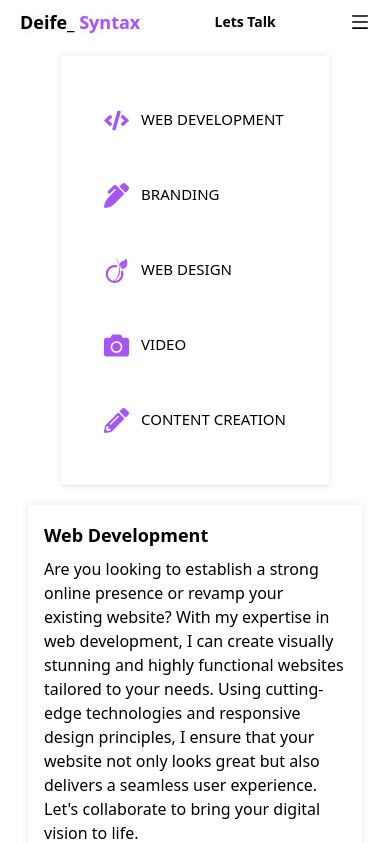
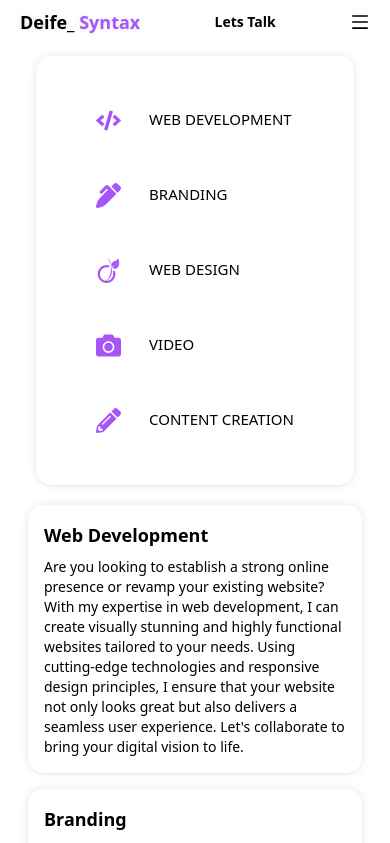
Before and after one commit to Ade1fe/my-react-portfolio, a React (Create React App) app: page /service in a window 390 px wide. Shown: the top 843 px of the page. Built offline with nearby package versions, Linux system fonts and the light colour scheme.

Commit message:
added font size

```diff
--- a/src/components/BlogBox.jsx
+++ b/src/components/BlogBox.jsx
@@ -3,7 +3,7 @@ import { Link } from 'react-router-dom';
 
 const BlogBox = ({ imageSrc, blogType, blogTitle }) => {
   return (
-    <div className="sm:w-1/2 order-1 my-3 sm:my-0 md:w-1/3 rounded-lg  p-4 shadow-md">
+    <div className="sm:w-1/2 order-1 my-3 sm:my-0 md:w-1/3 rounded-lg  p-4" style={{  boxShadow: 'rgba(17, 17, 26, 0.05)  0px 1px 0px, rgba(17, 17, 26, 0.1) 0px 0px 8px',}}>
       <Link to="/notfound" className="block">
         <div className="h-56 rounded-tr-lg overflow-hidden rounded-tl-lg ">
           <img src={imageSrc} className="w-full h-full object-cover" alt="" />
--- a/src/components/Intro.jsx
+++ b/src/components/Intro.jsx
@@ -71,7 +71,7 @@ const Intro = () => {
 
 <div className="w-full md:w-[30%] my-2 md:my-0 rounded-[20px] px-4 pt-1 sm:pt-1 order-2" style={{ boxShadow: 'rgba(17, 17, 26, 0.05) 0px 1px 0px, rgba(17, 17, 26, 0.1) 0px 0px 8px' }}>
 <Link to="/letUsTalk">
-   <div>
+   <div className=''>
       <SocialMediaSection
         tiktokText="Tiktok"
         globeText="Globe"
--- a/src/components/ServiceComponentPage.jsx
+++ b/src/components/ServiceComponentPage.jsx
@@ -5,7 +5,7 @@ import ServiceInfoComponent from './ServiceInfoComponent'
 const ServiceComponentPage = () => {
   return (
     <div className='block md:flex gap-7 px-7 mt-3'  >
-        <div className="w-[80%] mx-auto md:w-[25%]">
+        <div className="w-[95%] mx-auto md:w-[25%]">
         <ServiceContainerOne />
         </div>
         <div className="w-full md:w-[70%]">
--- a/src/components/ServiceContainerOne.jsx
+++ b/src/components/ServiceContainerOne.jsx
@@ -5,7 +5,7 @@ const ServiceContainerOne = () => {
   const ServiceElement = ({ icon, name }) => {
     const IconComponent = icon;
     return (
-      <div className="my-[50px] flex gap-3 px-1">
+      <div className="my-[50px]  flex gap-7 px-1">
         <div className='text-purple-500'>
           <IconComponent size={25}/>
         </div>
@@ -15,7 +15,7 @@ const ServiceContainerOne = () => {
   };
 
   return (
-  <div className="w-full mx-auto" style={{  boxShadow: 'rgba(17, 17, 26, 0.05)  0px 1px 0px, rgba(17, 17, 26, 0.1) 0px 0px 8px',}}>
+  <div className="w-full rounded-[15px] mx-auto" style={{  boxShadow: 'rgba(17, 17, 26, 0.05)  0px 1px 0px, rgba(17, 17, 26, 0.1) 0px 0px 8px',}}>
       <div className=' border-2 mx-auto w-fit px-1 md:px-3  border-white'>
       <ServiceElement icon={FaCode} name="Web Development" />
       <ServiceElement icon={FaPenAlt} name="Branding" />
--- a/src/components/ServiceFinalPage.jsx
+++ b/src/components/ServiceFinalPage.jsx
@@ -31,7 +31,8 @@ const ServiceFinalPage = () => {
 
 
 
-<Link to='/letUsTalk' className="w-[90%] rounded-[20px] my-3 md:my-0 pt-3 md:pt-0 mx-auto md:w-1/3 px-4"style={{ boxShadow: 'rgba(17, 17, 26, 0.05) 0px 1px 0px, rgba(17, 17, 26, 0.1) 0px 0px 8px' }}>
+<div className="w-[90%] rounded-[20px] my-3 md:my-0 pt-3 md:pt-0 mx-auto md:w-1/3 px-4"style={{ boxShadow: 'rgba(17, 17, 26, 0.05) 0px 1px 0px, rgba(17, 17, 26, 0.1) 0px 0px 8px' }}>
+<Link to='/letUsTalk' >
                 <div >
                 <SocialMediaSection
             tiktokText="Tiktok"
@@ -44,6 +45,7 @@ const ServiceFinalPage = () => {
                 </div>
 
                 </Link>
+</div>
 
 
 
--- a/src/components/ServiceInfoComponent.jsx
+++ b/src/components/ServiceInfoComponent.jsx
@@ -3,15 +3,15 @@ import React from 'react';
 const ServiceInfoComponent = () => {
   const ServiceInfoElement = ({ title, desc }) => {
     return (
-      <div className=" p-4" style={{  boxShadow: 'rgba(17, 17, 26, 0.05)  0px 1px 0px, rgba(17, 17, 26, 0.1) 0px 0px 8px',}}>
-        <h2 className="text-lg font-semibold">{title}</h2>
-        <p className="mt-2">{desc}</p>
+      <div className=" p-4 rounded-[15px]" style={{  boxShadow: 'rgba(17, 17, 26, 0.05)  0px 1px 0px, rgba(17, 17, 26, 0.1) 0px 0px 8px',}}>
+        <h2 className=" text-lg font-semibold">{title}</h2>
+        <p className="mt-2 text-sm ">{desc}</p>
       </div>
     );
   };
 
   return (
-    <div className='grid mt-5 md:mt-0 gap-4 md:grid-cols-2 lg:grid-cols-3'>
+    <div className='grid mt-5 md:mt-0 gap-4 md:grid-cols-2 lg:grid-cols-2'>
       <ServiceInfoElement title="Web Development" desc="Are you looking to establish a strong online presence or revamp your existing website? With my expertise in web development, I can create visually stunning and highly functional websites tailored to your needs. Using cutting-edge technologies and responsive design principles, I ensure that your website not only looks great but also delivers a seamless user experience. Let's collaborate to bring your digital vision to life." />
 
       <ServiceInfoElement title="Branding" desc="Branding is more than just a logo; it's the essence of your business. I specialize in crafting unique and memorable brand identities that resonate with your target audience. From logos and color palettes to brand guidelines, I ensure that your brand stands out in a crowded marketplace. Let's work together to build a brand that leaves a lasting impression." />
```
